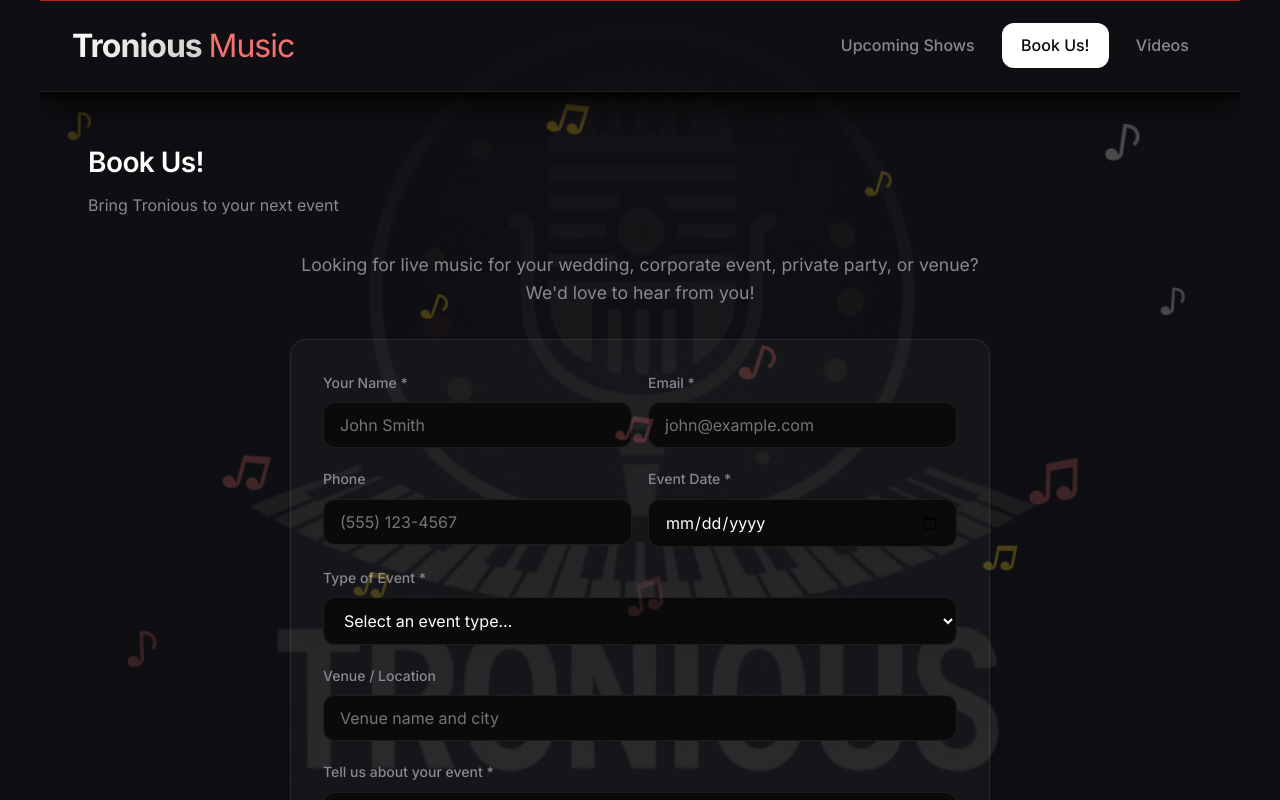
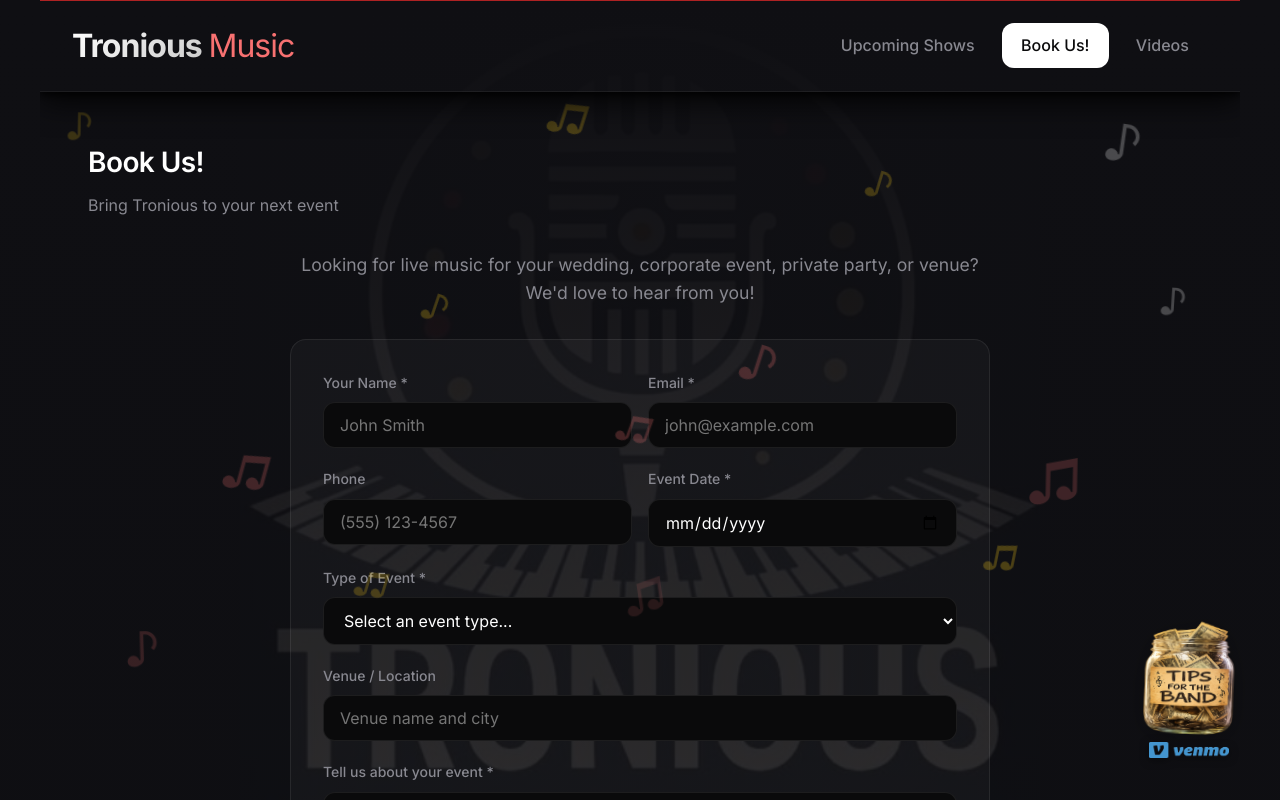
Before and after one commit to tronious/BandManager, a Vue app in the folder frontend/: page /book in a window 1280 px wide. Built offline with nearby package versions, Linux system fonts and the light colour scheme; no server answers.

Commit message:
Added venmo support

```diff
--- a/frontend/src/App.vue
+++ b/frontend/src/App.vue
@@ -41,6 +41,9 @@
       <main class="content">
         <RouterView />
       </main>
+
+      <!-- Floating tip jar -->
+      <TipJar v-if="!showWelcome" />
     </div>
     <!-- Welcome splash screen on initial load -->
     <Transition name="fade">
@@ -67,6 +70,7 @@ import { useUiStore } from '@/stores/ui.js';
 import { useAdminStore } from '@/stores/admin.js';
 import LoadingSpinner from '@/components/LoadingSpinner.vue';
 import AdminLogin from '@/components/AdminLogin.vue';
+import TipJar from '@/components/TipJar.vue';
 import { onMounted, onUnmounted, ref } from 'vue';
 import { useRouter } from 'vue-router';
 
--- a/frontend/src/components/LoadingSpinner.vue
+++ b/frontend/src/components/LoadingSpinner.vue
@@ -82,6 +82,6 @@ export default {
 }
 .loading-state p {
   color: var(--text-secondary);
-  font-size: 0.95rem;
+  font-size: 1.2rem;
 }
 </style>
--- /dev/null
+++ b/frontend/src/components/TipJar.vue
@@ -0,0 +1,75 @@
+<!-- TipJar.vue -->
+<!-- Floating tip jar button that links to Venmo -->
+<template>
+  <a
+    href="https://venmo.com/MarkMatthews1975"
+    target="_blank"
+    rel="noopener noreferrer"
+    class="tip-jar"
+  >
+    <img src="@/assets/tJar.png" alt="Tip Jar" class="tip-jar__icon" />
+    <img src="@/assets/venmo-logo-2.png" alt="Venmo" class="venmo-logo" />
+  </a>
+</template>
+
+<script setup>
+</script>
+
+<style scoped>
+.tip-jar {
+  position: fixed;
+  bottom: 2rem;
+  right: 1rem;
+  display: flex;
+  flex-direction: column;
+  align-items: center;
+  gap: 0.5rem;
+  text-decoration: none;
+  cursor: pointer;
+  transition: all 0.3s cubic-bezier(0.4, 0, 0.2, 1);
+  z-index: 1000;
+}
+
+.tip-jar:hover {
+  transform: translateY(-5px) scale(1.08);
+}
+
+.tip-jar:hover .tip-jar__icon {
+  filter: drop-shadow(0 8px 20px rgba(0, 0, 0, 0.4));
+}
+
+.tip-jar__icon {
+  width: 150px;
+  height: auto;
+  flex-shrink: 0;
+  object-fit: contain;
+  animation: wiggle 2.5s ease-in-out infinite;
+  filter: drop-shadow(0 4px 12px rgba(0, 0, 0, 0.3));
+  transition: filter 0.3s ease;
+}
+
+.venmo-logo {
+  width: 80px;
+    width: 80px;
+      filter: drop-shadow(0 2px 4px rgba(0, 0, 0, 0.5));
+      position: absolute;
+      bottom:10px;
+}
+
+@keyframes wiggle {
+  0%, 100% { transform: rotate(-2deg); }
+  50% { transform: rotate(2deg); }
+}
+
+/* Mobile adjustments */
+@media (max-width: 600px) {
+  .tip-jar {
+    bottom: 1rem;
+    right: 1rem;
+  }
+
+  .tip-jar__icon {
+    width: 60px;
+  }
+}
+</style>
--- a/frontend/src/stores/ui.js
+++ b/frontend/src/stores/ui.js
@@ -5,18 +5,34 @@ export const useUiStore = defineStore('ui', {
     loading: false,
     loadingMessage: '',
     loadingStartTime: null,
-    hideTimeout: null
+    hideTimeout: null,
+    autoHideTimeout: null
   }),
   actions: {
-    showLoading(message = 'Loading...') {
-      // Clear any pending hide timeout
+    showLoading(message = 'Loading...', duration = null) {
+      // Clear any pending timeouts
       if (this.hideTimeout) {
         clearTimeout(this.hideTimeout);
         this.hideTimeout = null;
       }
+      if (this.autoHideTimeout) {
+        clearTimeout(this.autoHideTimeout);
+        this.autoHideTimeout = null;
+      }
+
       this.loadingMessage = message;
       this.loading = true;
       this.loadingStartTime = Date.now();
+
+      // Auto-hide after duration if specified
+      if (duration) {
+        this.autoHideTimeout = setTimeout(() => {
+          this.loading = false;
+          this.loadingMessage = '';
+          this.loadingStartTime = null;
+          this.autoHideTimeout = null;
+        }, duration);
+      }
     },
     hideLoading() {
       const minDisplayTime = 3000; // 2 seconds minimum
--- a/frontend/src/views/EventsPage.vue
+++ b/frontend/src/views/EventsPage.vue
@@ -49,6 +49,7 @@ import LoadingSpinner from '@/components/LoadingSpinner.vue'
 import EmptyState from '@/components/EmptyState.vue'
 import ErrorState from '@/components/ErrorState.vue'
 import { useCommentsStore } from '@/stores/comments'
+import { useUiStore } from '@/stores/ui'
 
 export default {
   name: 'EventsPage',
@@ -62,7 +63,8 @@ export default {
   },
   setup() {
     const commentsStore = useCommentsStore()
-    return { commentsStore }
+    const uiStore = useUiStore()
+    return { commentsStore, uiStore }
   },
   data() {
     return {
@@ -90,16 +92,15 @@ export default {
     async fetchEvents() {
       this.loading = false
       this.error = null
+      this.uiStore.showLoading('Loading events...', 1000)
+      const startTime = Date.now()
+
       try {
-        // Run API call and minimum delay in parallel
-        const [response] = await Promise.all([
-          fetch(`${import.meta.env.VITE_API_URL}/api/events`, {
-            headers: {
-              'x-api-key': import.meta.env.VITE_API_KEY
-            }
-          }),
-        //   new Promise(resolve => setTimeout(resolve, 2000))
-        ])
+        const response = await fetch(`${import.meta.env.VITE_API_URL}/api/events`, {
+          headers: {
+            'x-api-key': import.meta.env.VITE_API_KEY
+          }
+        })
         if (!response.ok) throw new Error('Failed to fetch events')
         this.events = await response.json()
 
@@ -111,6 +112,11 @@ export default {
       } catch (err) {
         this.error = err.message
       } finally {
+        // Ensure spinner shows for at least 1500ms
+
+        setTimeout(() => {
+          this.uiStore.hideLoading()
+        }, 1000)
         this.loading = false
       }
     }
```
Also changed, not shown: frontend/src/assets/tJar.png (added), frontend/src/assets/venmo-logo-2.png (added).
